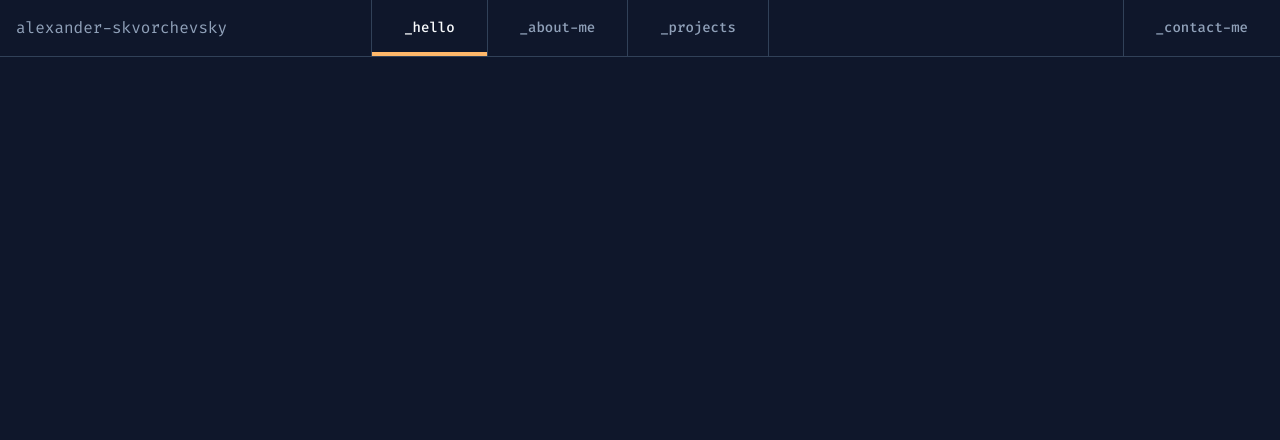
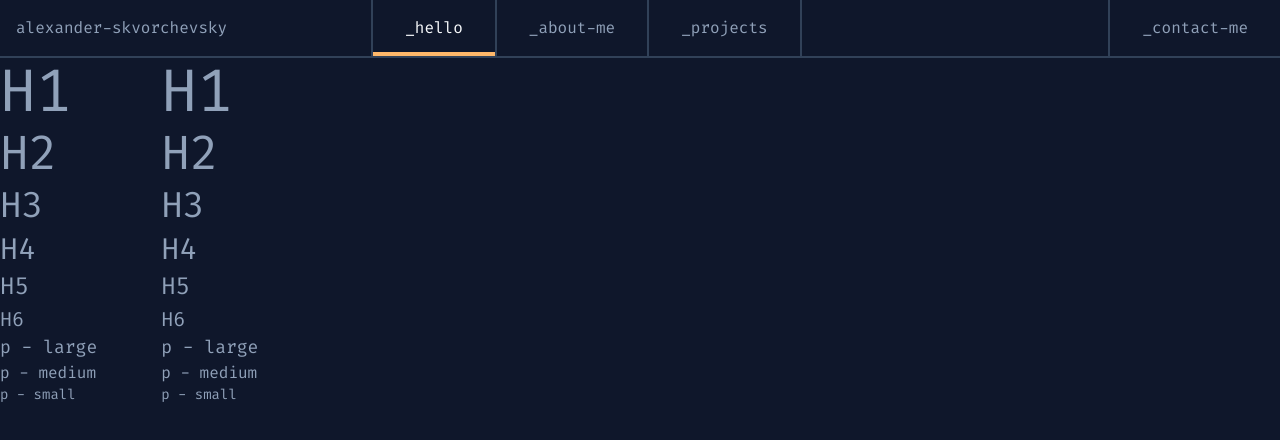
Before and after one commit to notsecret32/portfolio, a Next.js app: page / in a window 1280 px wide. Shown: the top 440 px of the page. Built offline with nearby package versions, Linux system fonts and the light colour scheme.

Commit message:
refactor: improved text handling

```diff
--- a/app/globals.css
+++ b/app/globals.css
@@ -6,7 +6,6 @@
 @theme {
   --font-display: 'Fira Code', 'sans-serif';
 
-  /* Custom colors */
   --color-*: initial;
   --color-background: var(--background);
   --color-foreground: var(--foreground);
@@ -14,6 +13,28 @@
   --color-primary-foreground: var(--primary-foreground);
   --color-border: var(--border);
   --color-ring: var(--ring);
+
+  --text-*: initial;
+  --text-sm: 14px;
+  --text-base: 16px;
+  --text-lg: 18px;
+  --text-xl: 20px;
+  --text-2xl: 24px;
+  --text-3xl: 30px;
+  --text-4xl: 36px;
+  --text-5xl: 48px;
+  --text-6xl: 60px;
+
+  --leading-*: initial;
+  --leading-sm: 19.6px;
+  --leading-base: 24px;
+  --leading-lg: 27px;
+  --leading-xl: 30px;
+  --leading-2xl: 33.6px;
+  --leading-3xl: 42px;
+  --leading-4xl: 46.8px;
+  --leading-5xl: 57.6px;
+  --leading-6xl: 66px;
 }
 
 :root {
@@ -38,45 +59,90 @@
   * {
     @apply border-border outline-ring/50;
   }
+
   body {
     @apply bg-background text-foreground;
   }
 
   h1 {
-    @apply text-6xl leading-[66px];
+    font-size: var(--text-6xl);
+    line-height: var(--leading-6xl);
   }
 
   h2 {
-    @apply text-5xl leading-[57.6px];
+    font-size: var(--text-5xl);
+    line-height: var(--leading-5xl);
   }
 
   h3 {
-    @apply text-4xl leading-[46.8px];
+    font-size: var(--text-4xl);
+    line-height: var(--leading-4xl);
   }
 
   h4 {
-    @apply text-3xl leading-[42px];
+    font-size: var(--text-3xl);
+    line-height: var(--leading-3xl);
   }
 
   h5 {
-    @apply text-2xl leading-[33.6px];
+    font-size: var(--text-2xl);
+    line-height: var(--leading-2xl);
   }
 
   h6 {
-    @apply text-xl leading-[30px];
+    font-size: var(--text-xl);
+    line-height: var(--leading-xl);
   }
 
   p {
-    @apply text-base leading-[24px];
+    font-size: var(--text-base);
+    line-height: var(--leading-base);
   }
 }
 
 @layer utilities {
-  .p-small {
-    @apply text-sm leading-[19.6px];
+  .text-6xl {
+    font-size: var(--text-6xl);
+    line-height: var(--leading-6xl);
   }
 
-  .p-large {
-    @apply text-lg leading-[27px];
+  .text-5xl {
+    font-size: var(--text-5xl);
+    line-height: var(--leading-5xl);
+  }
+
+  .text-4xl {
+    font-size: var(--text-4xl);
+    line-height: var(--leading-4xl);
+  }
+
+  .text-3xl {
+    font-size: var(--text-3xl);
+    line-height: var(--leading-3xl);
+  }
+
+  .text-2xl {
+    font-size: var(--text-2xl);
+    line-height: var(--leading-2xl);
+  }
+
+  .text-xl {
+    font-size: var(--text-xl);
+    line-height: var(--leading-xl);
+  }
+
+  .text-lg {
+    font-size: var(--text-lg);
+    line-height: var(--leading-lg);
+  }
+
+  .text-base {
+    font-size: var(--text-base);
+    line-height: var(--leading-base);
+  }
+
+  .text-sm {
+    font-size: var(--text-sm);
+    line-height: var(--leading-sm);
   }
 }
--- a/app/page.tsx
+++ b/app/page.tsx
@@ -4,6 +4,30 @@ export default function Home() {
   return (
     <div>
       <Header />
+      <div className="flex flex-row gap-16">
+        <div>
+          <h1>H1</h1>
+          <h2>H2</h2>
+          <h3>H3</h3>
+          <h4>H4</h4>
+          <h5>H5</h5>
+          <h6>H6</h6>
+          <p className="text-lg">p - large</p>
+          <p>p - medium</p>
+          <p className="text-sm">p - small</p>
+        </div>
+        <div>
+          <div className="text-6xl">H1</div>
+          <div className="text-5xl">H2</div>
+          <div className="text-4xl">H3</div>
+          <div className="text-3xl">H4</div>
+          <div className="text-2xl">H5</div>
+          <div className="text-xl">H6</div>
+          <div className="text-lg">p - large</div>
+          <div className="text-base">p - medium</div>
+          <div className="text-sm">p - small</div>
+        </div>
+      </div>
     </div>
   );
 }
--- a/components/header.tsx
+++ b/components/header.tsx
@@ -34,7 +34,7 @@ export const Header = () => {
   const pathname = usePathname();
 
   return (
-    <div className="flex items-center justify-start border-b border-border gap-32">
+    <div className="flex items-center justify-start border-b-2 border-border gap-32">
       <p className="px-4">alexander-skvorchevsky</p>
       <div className="flex grow h-14">
         {routes.map(({ title, href, className }) => (
--- a/components/ui/button.tsx
+++ b/components/ui/button.tsx
@@ -5,12 +5,12 @@ import * as React from 'react';
 import { cn } from '@/lib/utils';
 
 const buttonVariants = cva(
-  "inline-flex items-center justify-center gap-2 whitespace-nowrap text-sm font-medium transition-all cursor-pointer disabled:pointer-events-none disabled:opacity-50 [&_svg]:pointer-events-none [&_svg:not([class*='size-'])]:size-4 shrink-0 [&_svg]:shrink-0 outline-none focus-visible:border-ring focus-visible:ring-ring/50 focus-visible:ring-[3px] aria-invalid:ring-destructive/20 dark:aria-invalid:ring-destructive/40 aria-invalid:border-destructive",
+  "inline-flex items-center justify-center gap-2 whitespace-nowrap transition-all cursor-pointer disabled:pointer-events-none disabled:opacity-50 [&_svg]:pointer-events-none [&_svg:not([class*='size-'])]:size-4 shrink-0 [&_svg]:shrink-0 outline-none focus-visible:border-ring focus-visible:ring-ring/50 focus-visible:ring-[3px] aria-invalid:ring-destructive/20 dark:aria-invalid:ring-destructive/40 aria-invalid:border-destructive",
   {
     variants: {
       variant: {
         primary: 'bg-primary text-primary-foreground',
-        link: 'bg-transparent text-foreground border border-border relative hover:text-primary-foreground after:absolute after:bottom-0 after:left-0 after:w-full after:h-1 after:bg-primary after:scale-x-0 after:origin-left after:transition-transform hover:after:scale-x-100',
+        link: 'bg-transparent text-foreground border-2 border-border relative hover:text-primary-foreground after:absolute after:bottom-0 after:left-0 after:w-full after:h-1 after:bg-primary after:scale-x-0 after:origin-left after:transition-transform hover:after:scale-x-100',
       },
       size: {
         primary: 'h-9 px-4 py-2 has-[>svg]:px-3',
```
